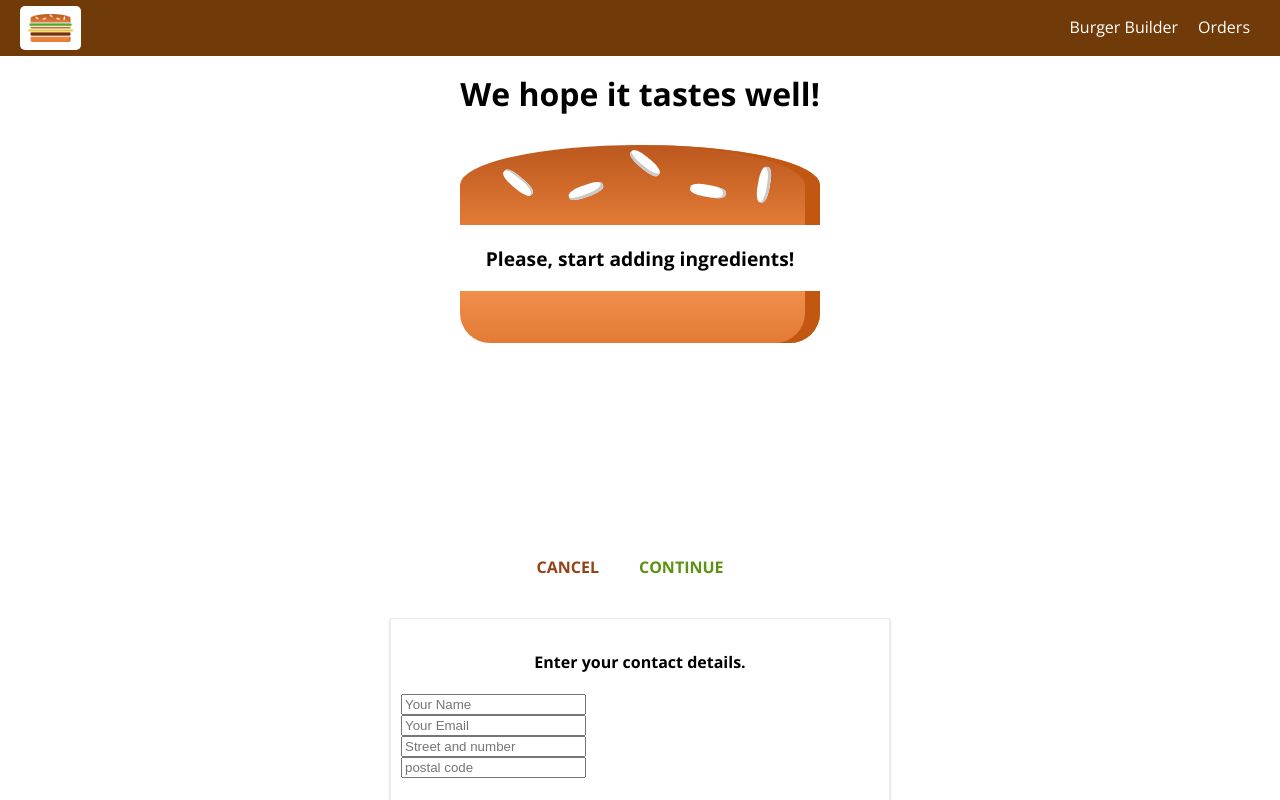
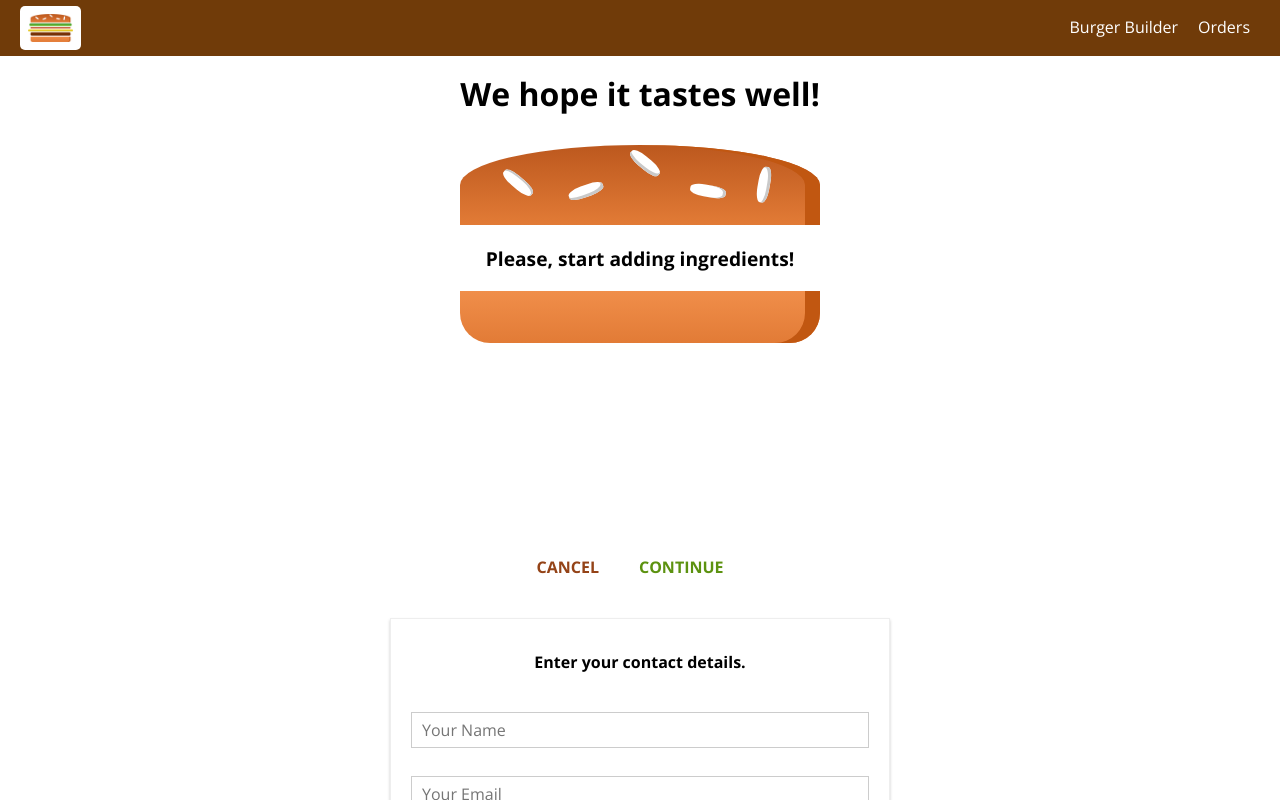
Before and after one commit to sergejs-basangovs-ingresso/burger-react-app-firebase, a React (Create React App) app: page /checkout in a window 1280 px wide. Both pictures are taken after a click on the button "CONTINUE". Shown: the top 800 px of the page. Built offline with nearby package versions, Linux system fonts and the light colour scheme.

Commit message:
dynamic Input component created

```diff
--- /dev/null
+++ b/src/components/UI/Input/Input.js
@@ -0,0 +1,31 @@
+import React from "react";
+import classes from "./Input.module.css";
+
+const Input = props => {
+	let inputElement = null;
+	switch (props.inputtype) {
+		case "input":
+			inputElement = (
+				<input {...props} className={classes.InputElement} />
+			);
+			break;
+		case "textarea":
+			inputElement = (
+				<textarea {...props} className={classes.InputElement} />
+			);
+			break;
+		default:
+			inputElement = (
+				<input {...props} className={classes.InputElement} />
+			);
+			break;
+	}
+	return (
+		<div className={classes.Input}>
+			<label className={classes.Label}>{props.label}</label>
+			{inputElement}
+		</div>
+	);
+};
+
+export default Input;
--- /dev/null
+++ b/src/components/UI/Input/Input.module.css
@@ -0,0 +1,27 @@
+.Input {
+	width: 100%;
+	padding: 10px;
+	box-sizing: border-box;
+}
+
+.Label {
+	font-weight: bold;
+	display: block;
+	margin-bottom: 8px;
+}
+
+.InputElement {
+	outline: none;
+	border: 1px solid #ccc;
+	background-color: #fff;
+	font: inherit;
+	padding: 6px 10px;
+	display: block;
+	width: 100%;
+	box-sizing: border-box;
+}
+
+.InputElement:focus {
+	outline: none;
+	background-color: #ccc;
+}
--- a/src/containers/Checkout/ContactData/ContactData.js
+++ b/src/containers/Checkout/ContactData/ContactData.js
@@ -3,6 +3,7 @@
 import Button from "../../../components/UI/Button/Button";
 import classes from "./ContactData.module.css";
 import Spinner from "../../../components/UI/Spinner/Spinner";
+import Input from "../../../components/UI/Input/Input";
 
 class ContactData extends Component {
 	state = {
@@ -48,26 +49,26 @@
 	render() {
 		let form = (
 			<form>
-				<input
-					className={classes.Input}
+				<Input
+					inputtype="input"
 					type="text"
 					name="name"
 					placeholder="Your Name"
 				/>
-				<input
-					className={classes.Input}
+				<Input
+					inputtype="input"
 					type="email"
 					name="email"
 					placeholder="Your Email"
 				/>
-				<input
-					className={classes.Input}
+				<Input
+					inputtype="input"
 					type="text"
 					name="street"
 					placeholder="Street and number"
 				/>
-				<input
-					className={classes.Input}
+				<Input
+					inputtype="input"
 					type="text"
 					name="postcode"
 					placeholder="postal code"
--- a/src/containers/Checkout/ContactData/ContactData.module.css
+++ b/src/containers/Checkout/ContactData/ContactData.module.css
@@ -13,7 +13,3 @@
 		width: 500px;
 	}
 }
-
-.ContactData .Input {
-	display: block;
-}
```
